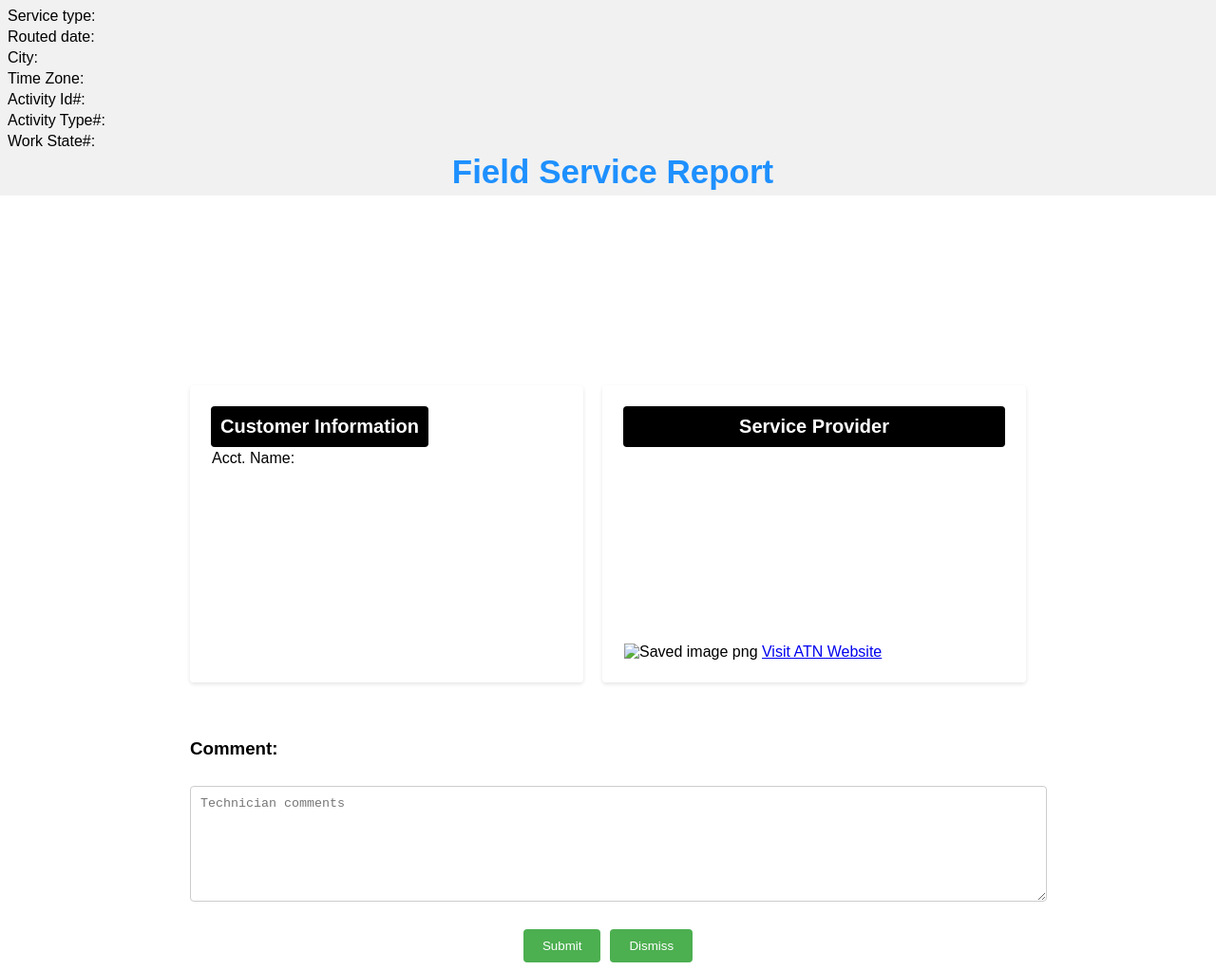
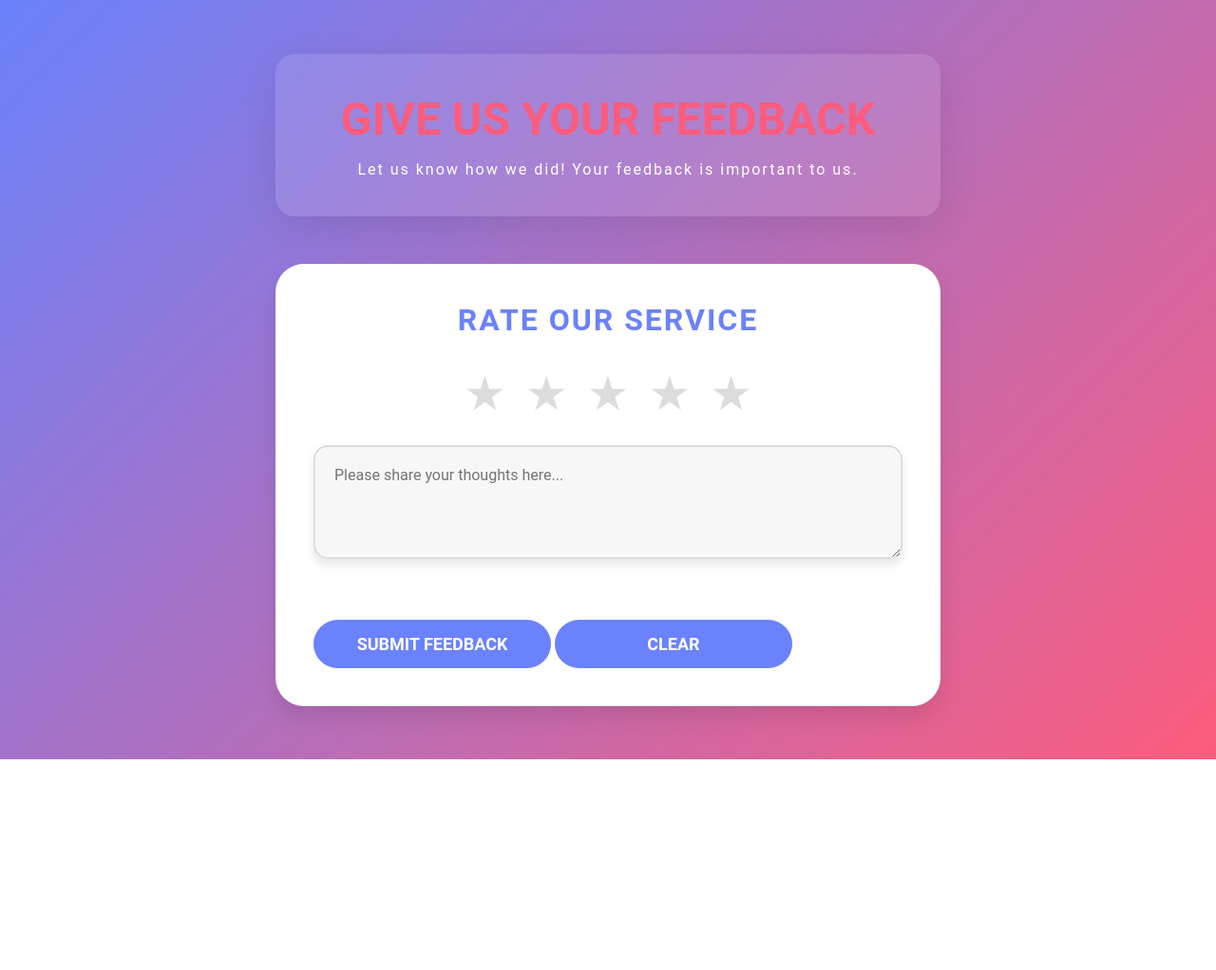
Before and after one commit to charansake/OFSC-Plug-In-Archive-GTT, a plain HTML site: page index.html in a window 1280 px wide. Shown: the top 1022 px of the page at 95% size. After the commit the page ends 800 px from the top, so only its background shows below. Drawn offline with nearby package versions, Linux system fonts and the light colour scheme.

Commit message:
html & css is good

```diff
--- a/index.html
+++ b/index.html
@@ -3,102 +3,90 @@
 <head>
     <meta charset="utf-8">
     <meta http-equiv="X-UA-Compatible" content="IE=edge">
-    <meta id="viewport" name="viewport" content="width=device-width, initial-scale=1">
+    <meta name="viewport" content="width=device-width, initial-scale=1">
     <meta http-equiv="cache-control" content="no-cache, no-store, must-revalidate">
     <meta http-equiv="expires" content="0">
     <meta http-equiv="pragma" content="no-cache">
     <meta name="apple-mobile-web-app-capable" content="yes">
-    <meta name="mobile-web-app-capable" content="yes"> <!-- Updated meta tag -->
-    <title>Sample Hosted Plugin</title>
+    <meta name="mobile-web-app-capable" content="yes">
+    <title>Feedback with Star Rating</title>
     <link rel="stylesheet" href="./style.css">
     <script src="https://code.jquery.com/jquery-3.1.1.min.js"></script>
-    <script src="./plugin.js"></script>
-    <script src="jspdf.min.js"></script>
-    <script src="html2canvas.min.js"></script>
-    <link rel="icon" href="favicon.ico" type="image/x-icon"> <!-- Added favicon link -->
-    <style>
-        @media (forced-colors: active) {
-            body {
-                background-color: window;
-                color: windowText;
-            }
-            /* Add any other high-contrast styles here */
-        }
-    </style>
 </head>
-<body id="fsa_fsr_report">
+<body id="feedback-page">
+    <!-- Header Section -->
     <header class="header">
         <div class="header-content">
-            <table class="table_header">
-                <tr>
-                    <td>Service type: <span class="header-order-details" id="gtt_service_type"></span></td>
-                </tr>
-
-                <tr>
-                    <td>Routed date: <span class="header-order-details" id="auto_routed_to_date"></span></td>
-                </tr>
-                <tr>
-                    <td>City: <span class="header-order-details" id="ccity"></span></td>
-                </tr>
-
-                <tr>
-                    <td>Time Zone: <span class="header-order-details" id="c_zid"></span></td>
-                </tr>
-                <tr>
-                    <td>Activity Id#: <span class="header-order-details" id="aid"></span></td>
-                </tr>
-                <tr>
-                    <td>Activity Type#: <span class="header-order-details" id="aworktype"></span></td>
-                </tr>
-                <tr>
-                    <td>Work State#: <span class="header-order-details" id="astatus"></span></td>
-                </tr>
-            </table>
-            <div class="header-heading">
-                <h1>Field Service Report</h1>
-                <div class="top_line"></div>
-            </div>
+            <h1>Give Us Your Feedback</h1>
+            <p>Let us know how we did! Your feedback is important to us.</p>
+            <div class="top-line"></div>
         </div>
     </header>
+
+    <!-- Feedback Form -->
     <div class="container">
-        <section id="contact_tbl" class="grid-container">
-            <div id="contact_tb2_1" class="grid-item">
-                <table>
-                    <tr>
-                        <th colspan="4" class="table-title">Customer Information</th>
-                    </tr>
-                    <tr>
-                        <td>Acct. Name: <span id="cname"></span></td>
-                    </tr>
-                    <!-- <tr>
-                        <td>City: <span id="ccity"></span></td>
-                    </tr> -->
-                </table>
+        <div class="feedback-section">
+            <h3>Rate Our Service</h3>
+
+            <!-- Star Rating -->
+            <div class="stars">
+                <label for="star1" class="star" data-value="1">&#9733;</label>
+                <label for="star2" class="star" data-value="2">&#9733;</label>
+                <label for="star3" class="star" data-value="3">&#9733;</label>
+                <label for="star4" class="star" data-value="4">&#9733;</label>
+                <label for="star5" class="star" data-value="5">&#9733;</label>
             </div>
-            <div id="contact_tb2_2" class="grid-item">
-                <table>
-                    <tr>
-                        <th colspan="4" class="table-title">Service Provider</th>
-                    </tr>
-                    <tr>
-                        <td>
-                            <canvas id="gtt_engineer_signature" width="400" height="200"></canvas>
-                            <img id="SFA_FSR_CUS" alt="Saved image png"/>
-                            <a href="https://www.atni.com/" target="_blank">Visit ATN Website</a>
-                        </td>
-                    </tr>
-                </table>
-            </div>
-            <div class="comments-section">
-                <h3>Comment:</h3>
-                <textarea id="gtt_technician_comments" rows="4" placeholder="Technician comments" required></textarea>
-            </div>
-        </section>
+
+            <!-- Feedback Text Area with Updated ID -->
+            <textarea id="gtt_technician_comments" rows="4" placeholder="Please share your thoughts here..." required></textarea>
+        </div>
+
+        <!-- Buttons Section -->
         <div class="button-container">
-            <button type="button" id="Submit" class="styled-button">Submit</button>
-            <button type="button" id="Dismiss" class="styled-button">Dismiss</button>
+            <button type="button" id="submitFeedback" class="styled-button">Submit Feedback</button>
+            <button type="button" id="clearFeedback" class="styled-button">Clear</button>
         </div>
     </div>
-    <script src="./signature.js"></script>
+
+    <script>
+        // Star Rating JavaScript
+        var stars = document.querySelectorAll('.star');
+        stars.forEach(function(star) {
+            star.addEventListener('click', function() {
+                var selectedRating = this.getAttribute('data-value');
+                document.getElementById('rating-value').value = selectedRating;
+                stars.forEach(function(star) {
+                    star.style.color = star.getAttribute('data-value') <= selectedRating ? '#ffbb33' : '#dcdcdc';
+                });
+            });
+        });
+
+        document.getElementById("submitFeedback").addEventListener("click", function() {
+            var feedbackComments = document.getElementById("gtt_technician_comments").value;
+            var rating = document.getElementById('rating-value').value;
+
+            if (!rating || !feedbackComments) {
+                alert("Please provide both rating and feedback.");
+            } else {
+                alert("Thank you for your feedback!");
+                document.getElementById("gtt_technician_comments").value = ''; // Clear feedback field after submission
+                document.getElementById('rating-value').value = ''; // Clear rating value after submission
+                stars.forEach(function(star) {
+                    star.style.color = '#dcdcdc'; // Reset stars color
+                });
+            }
+        });
+
+        document.getElementById("clearFeedback").addEventListener("click", function() {
+            document.getElementById("gtt_technician_comments").value = ''; // Clear comments
+            document.getElementById('rating-value').value = ''; // Clear rating value
+            stars.forEach(function(star) {
+                star.style.color = '#dcdcdc'; // Reset stars color
+            });
+        });
+    </script>
+
+    <!-- Hidden input for storing rating value -->
+    <input type="hidden" id="rating-value">
 </body>
 </html>
--- a/style.css
+++ b/style.css
@@ -1,146 +1,189 @@
-:root {
-    --primary-color: #4CAF50;
-    --secondary-color: gold; /* Updated background color */
-    --font-family: Arial, sans-serif;
-    --top-line-color: blue; /* New variable for top line color */
+/* General reset */
+* {
+    margin: 0;
+    padding: 0;
+    box-sizing: border-box;
+    font-family: 'Roboto', sans-serif;
 }
 
-html {
-    -webkit-text-size-adjust: 100%;
+/* Body Styling */
+body {
+    background: linear-gradient(135deg, #6A82FB, #FC5C7D); /* Soft blue to pink gradient */
+    font-family: 'Roboto', sans-serif;
+    color: #fff;
+    display: flex;
+    justify-content: center; /* Center content horizontally */
+    align-items: center; /* Center content vertically */
+    height: 100vh;
+    flex-direction: column;
+    padding: 0 20px; /* Adds some margin on the left and right for small screens */
+    overflow: hidden;
 }
 
-/* General Styles */
-body {
-    font-family: var(--font-family);
-    background-color: var(--secondary-color); /* Updated background color */
-    margin: 0;
-    padding: 0;
-    border-top: 6px solid var(--top-line-color); /* Adds a blue top border to the page */
+/* Header Styling */
+header {
+    background-color: rgba(255, 255, 255, 0.1);
+    padding: 40px 30px;
+    border-radius: 20px;
+    box-shadow: 0 12px 40px rgba(0, 0, 0, 0.1);
+    text-align: center;
+    width: 100%;
+    max-width: 700px;
+    position: relative;
+    z-index: 2;
+    margin-bottom: 30px; /* Space below the header */
 }
 
-.container {
-    /* width: 1200%; */
-    max-width: 1000px;
-    margin: 0 auto;
-    padding: 200px;
-    background-color: #fff;
-    box-shadow: 0 14px 81px rgba(0, 0, 0, 0.1);
-    border-radius: 18px;
+header h1 {
+    font-size: 48px;
+    font-weight: 700;
+    color: #FC5C7D; /* Vibrant pink for the title */
+    margin-bottom: 15px;
+    text-transform: uppercase;
 }
 
-/* Header Section */
-.header {
-    background-color: #f1f1f1;
-    padding: 5px;
-    width: 100%;
-    position: fixed; /* Fixes the header at the top of the page */
-    top: 0; /* Ensures the header is positioned at the top */
-    left: 10; /* Ensures the header spans across the width of the viewport */
-    /* z-index: 50; Keeps the header on top of other elements */
-    box-shadow: 10 12px 14px rgba(0, 0, 0, 0.1);
+header p {
+    font-size: 16px;
+    color: #fff;
+    margin-top: 5px;
+    letter-spacing: 2px;
 }
 
-.header-content {
-    display: flex;
-    flex-direction: column;
-    align-items: center;
+/* Feedback Form Container */
+.container {
+    background-color: #fff; /* Clean white background */
+    border-radius: 30px;
+    box-shadow: 0 12px 25px rgba(0, 0, 0, 0.1);
+    width: 100%;
+    max-width: 700px;
+    padding: 40px;
+    margin-top: 20px;
+    position: relative;
+    transition: box-shadow 0.3s ease;
+    color: #333; /* Dark gray text for readability */
 }
 
-.header-heading h1 {
-    font-size: 35px;
-    color: #1E90FF;
-    margin: 0;
+.container:hover {
+    box-shadow: 0 18px 35px rgba(0, 0, 0, 0.2);
 }
 
-.table_header {
-    width: 100%;
-    text-align: left;
+/* Feedback Section */
+.feedback-section {
+    margin-bottom: 30px;
 }
 
-.header-order-details {
-    font-size: 15px;
-    background-color: #f1f1f1;
+.feedback-section h3 {
+    font-size: 32px;
+    color: #6A82FB; /* Soft blue for the header */
+    font-weight: 600;
+    margin-bottom: 30px;
+    text-transform: uppercase;
+    letter-spacing: 2px;
+    text-align: center;
 }
 
-/* Grid Container for FSR Report */
-.grid-container {
-    display: grid;
-    grid-template-columns: 1fr 1fr;
-    gap: 20px;
-    margin-top: 200px; /* Adds space to account for the fixed header */
+/* Rating Section */
+.stars {
+    display: flex;
+    justify-content: center;
+    margin-bottom: 25px;
 }
 
-.grid-item {
-    background-color: white;
-    padding: 20px;
-    border-radius: 4px;
-    box-shadow: 0 2px 4px rgba(0, 0, 0, 0.1);
+.stars .star {
+    font-size: 50px;
+    cursor: pointer;
+    color: #dcdcdc; /* Default star color */
+    transition: color 0.3s ease, transform 0.3s ease;
+    margin: 0 10px;
 }
 
-.table-title {
-    font-size: 20px;
-    text-align: center;
-    background-color: black;
-    color: white;
-    padding: 10px;
-    border-radius: 4px;
+.stars .star:hover,
+.stars .star:hover ~ .star {
+    color: #FC5C7D; /* Highlighted star color (vibrant pink) */
+    transform: scale(1.2);
 }
 
-.comments-section {
-    grid-column: span 2;
-    margin-top: 20px;
+.stars .star.selected {
+    color: #6A82FB; /* Selected star color (soft blue) */
 }
 
+/* Feedback Textarea */
 textarea {
     width: 100%;
-    height: 100px;
-    padding: 10px;
-    margin-top: 10px;
-    border-radius: 4px;
-    border: 1px solid #ccc;
+    padding: 20px;
+    font-size: 16px;
+    border: 2px solid #ddd;
+    border-radius: 15px;
+    background-color: #f7f7f7; /* Light gray background */
+    color: #333;
+    box-shadow: 0 6px 12px rgba(0, 0, 0, 0.1);
+    transition: all 0.3s ease;
+    resize: vertical;
 }
 
-/* Button Container */
-.button-container {
-    display: flex;
-    justify-content: center; /* Center-aligns the buttons horizontally */
-    margin-top: 20px; /* Adds some space above the buttons */
+textarea:focus {
+    outline: none;
+    border-color: #6A82FB; /* Soft blue border on focus */
+    background-color: #fff;
+    box-shadow: 0 6px 18px rgba(0, 0, 0, 0.2);
 }
 
+/* Submit Button Styling */
 .styled-button {
-    padding: 10px 20px;
-    margin: 5px;
-    background-color: var(--primary-color);
+    padding: 15px 30px;
+    background-color: #6A82FB; /* Soft blue background */
     color: white;
+    font-size: 18px;
+    font-weight: bold;
     border: none;
-    border-radius: 4px;
+    border-radius: 30px;
     cursor: pointer;
-    transition: background-color 0.3s ease;
+    transition: all 0.3s ease;
+    display: inline-block;
+    margin-top: 30px;
+    width: 250px;
+    text-align: center;
+    text-transform: uppercase;
 }
 
 .styled-button:hover {
-    background-color: #45a049;
+    background-color: #FC5C7D; /* Pink color on hover */
+    transform: scale(1.05);
+    box-shadow: 0 6px 15px rgba(0, 0, 0, 0.2);
+}
+
+.styled-button:focus {
+    outline: none;
 }
 
 /* Responsive Design */
-@media (max-width: 600px) {
-    .grid-container {
-        grid-template-columns: 1fr;
+@media (max-width: 768px) {
+    header h1 {
+        font-size: 36px;
     }
 
-    .header-content {
-        flex-direction: column;
+    .styled-button {
+        width: 100%;
+        margin-top: 30px;
     }
 }
 
-/* Using the new forced-colors media feature */
-@media (forced-colors: active) {
-    body {
-        background-color: window;
-        color: windowText;
+@media (max-width: 480px) {
+    header h1 {
+        font-size: 30px;
     }
-    .container, .grid-item {
-        background-color: window;
-        color: windowText;
+
+    .stars .star {
+        font-size: 40px;
+    }
+
+    textarea {
+        font-size: 14px;
+        padding: 12px;
+    }
+
+    .styled-button {
+        padding: 12px 20px;
+        font-size: 16px;
     }
 }
```
